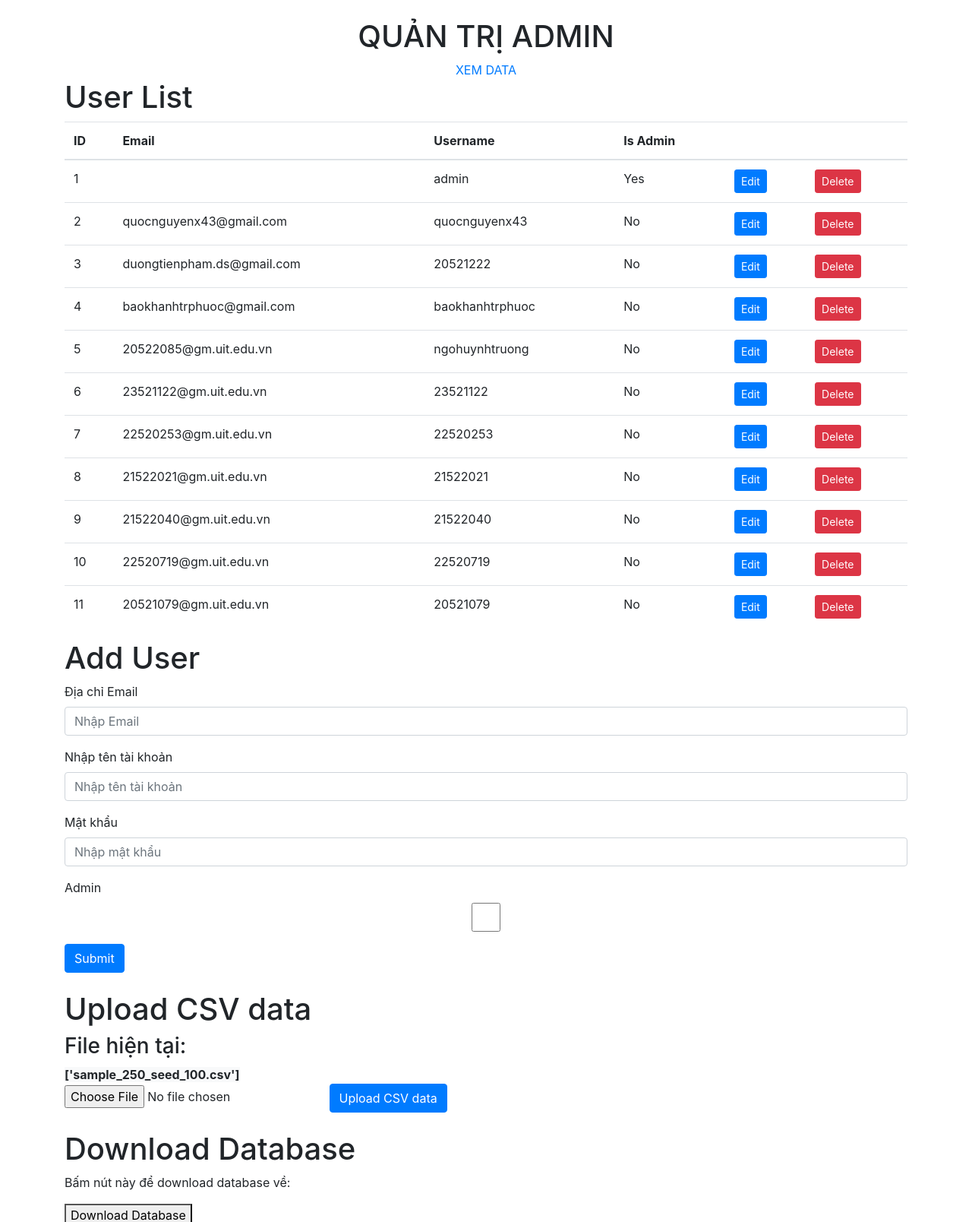
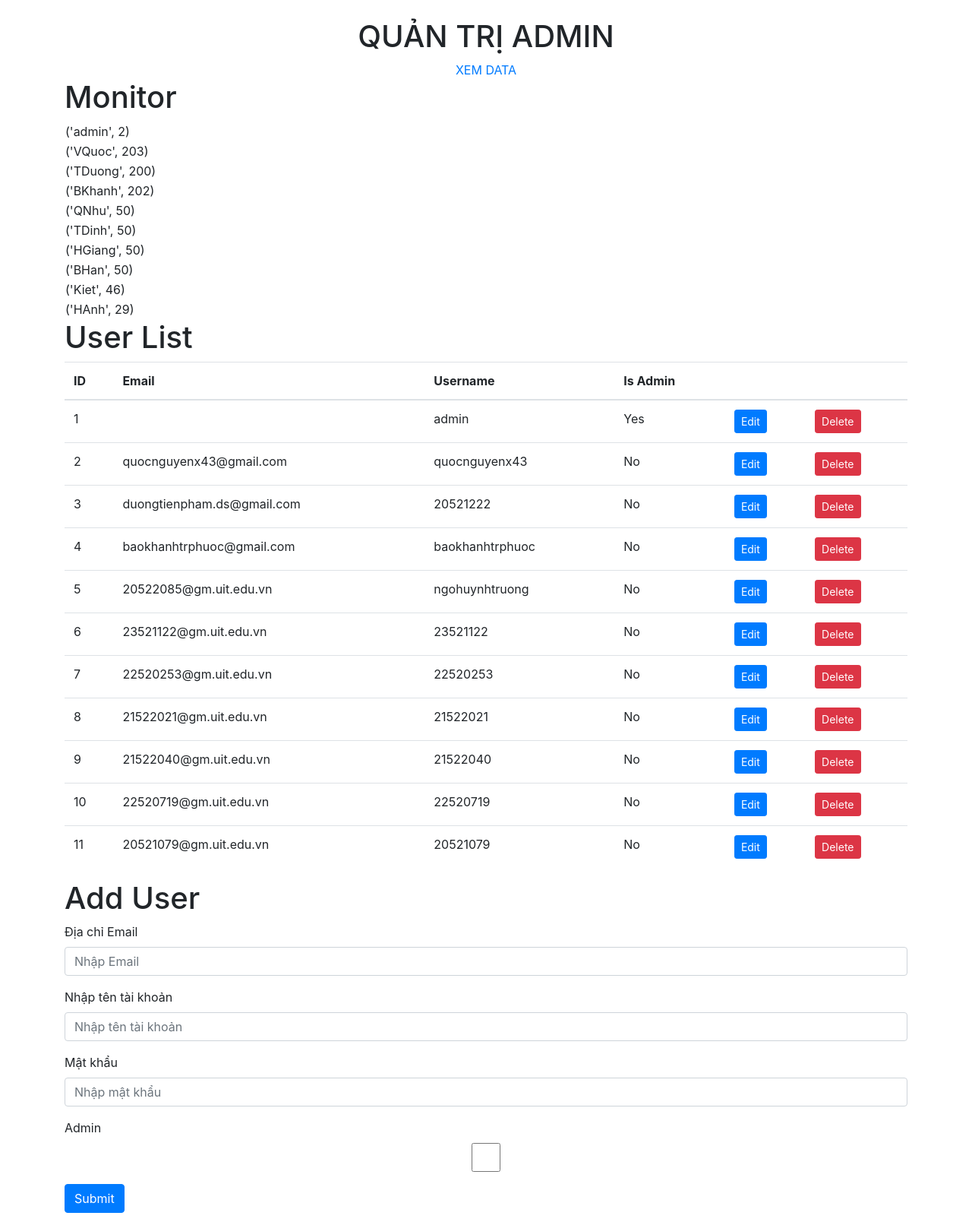
Before and after one commit to quocnguyenx43/vietnamese-orf-data-labeling-project, a Flask app: page /admin/ in a window 1280 px wide. Shown: the part 56-1664 px from the top of the page at 76% size. Run offline with Flask 3, Linux system fonts and the light colour scheme; a user stored in the database is signed in; some libraries are stand-ins or nearby versions.

Commit message:
add monitor

```diff
--- a/application/templates/admin.html
+++ b/application/templates/admin.html
@@ -5,6 +5,16 @@
     <h1>QUẢN TRỊ ADMIN</h1>
     <a href="/view-data" class="view-data" class="btn btn-success">XEM DATA</a>
 </div>
+
+<h1>Monitor</h1>
+<table>
+{% for key in monitors.items() %}
+    <tr>
+        <td>{{ key }}</td>
+        <td>{{ monitors[key] }}</td>
+    </tr>
+{% endfor %}
+</table>
 
 <h1>User List</h1>
 <table class="table user-list">
--- a/application/views.py
+++ b/application/views.py
@@ -6,11 +6,14 @@
 from werkzeug.security import generate_password_hash
 from .utils import (
     populate_data, convert_to_csv, send_csv_as_download,
-    get_recruitment_data, get_annotation_data, get_form_data, insert_annotation
+    get_recruitment_data, get_annotation_data, get_form_data, insert_annotation,
+    generate_monitor
 )
 from .backup_to_drive import (
     authenticate, get_file_id_by_name, upload_file, download_file
 )
+from sqlalchemy import func
+
 
 views = Blueprint('views', __name__)
 
@@ -34,10 +37,32 @@
     all_users = User.query.all()
     current_files = os.listdir('data/')
 
+    index_to_name = {
+        1: "admin",
+        2: "VQuoc",
+        3: "TDuong",
+        4: "BKhanh",
+        5: "HTruong",
+        6: "QNhu",
+        7: "TDinh",
+        8: "HGiang",
+        9: "BHan",
+        10: "Kiet",
+        11: "HAnh"
+    }
+    monitors_query = db.session.query(Annotation.user_id, func.count().label('record_count')).group_by(Annotation.user_id).all()
+    monitors_results = {}
+    for each in monitors_query:
+        monitors_results[index_to_name[each[0]]] = each[1]
+
+    for each in monitors_results:
+        print(each)
+
     return render_template(
         "admin.html",
         user=current_user,
         users=all_users,
+        monitors=monitors_results,
         files=current_files
     )
 
```
Also changed, not shown: application/utils.py (+7 -0 lines).
